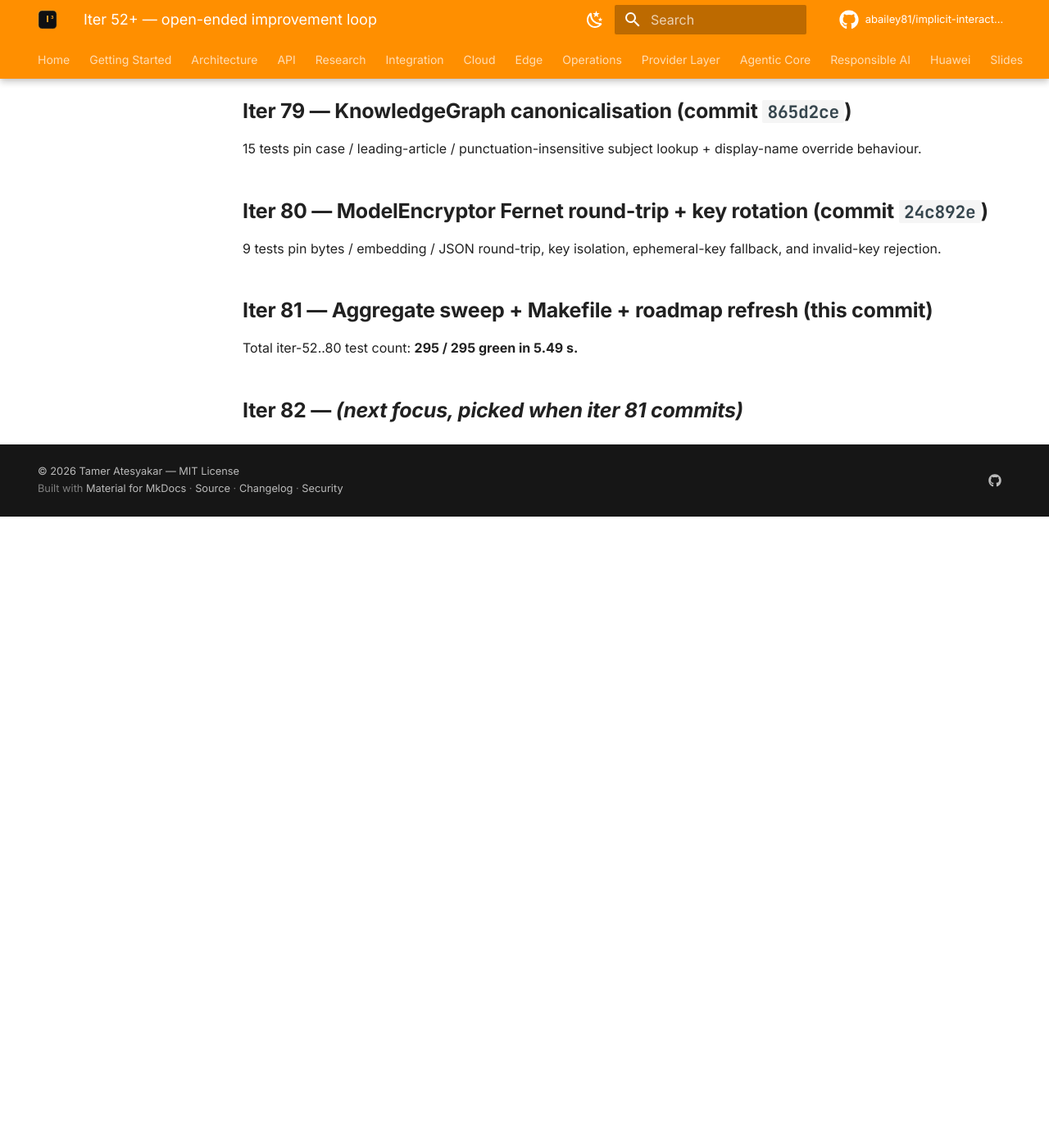
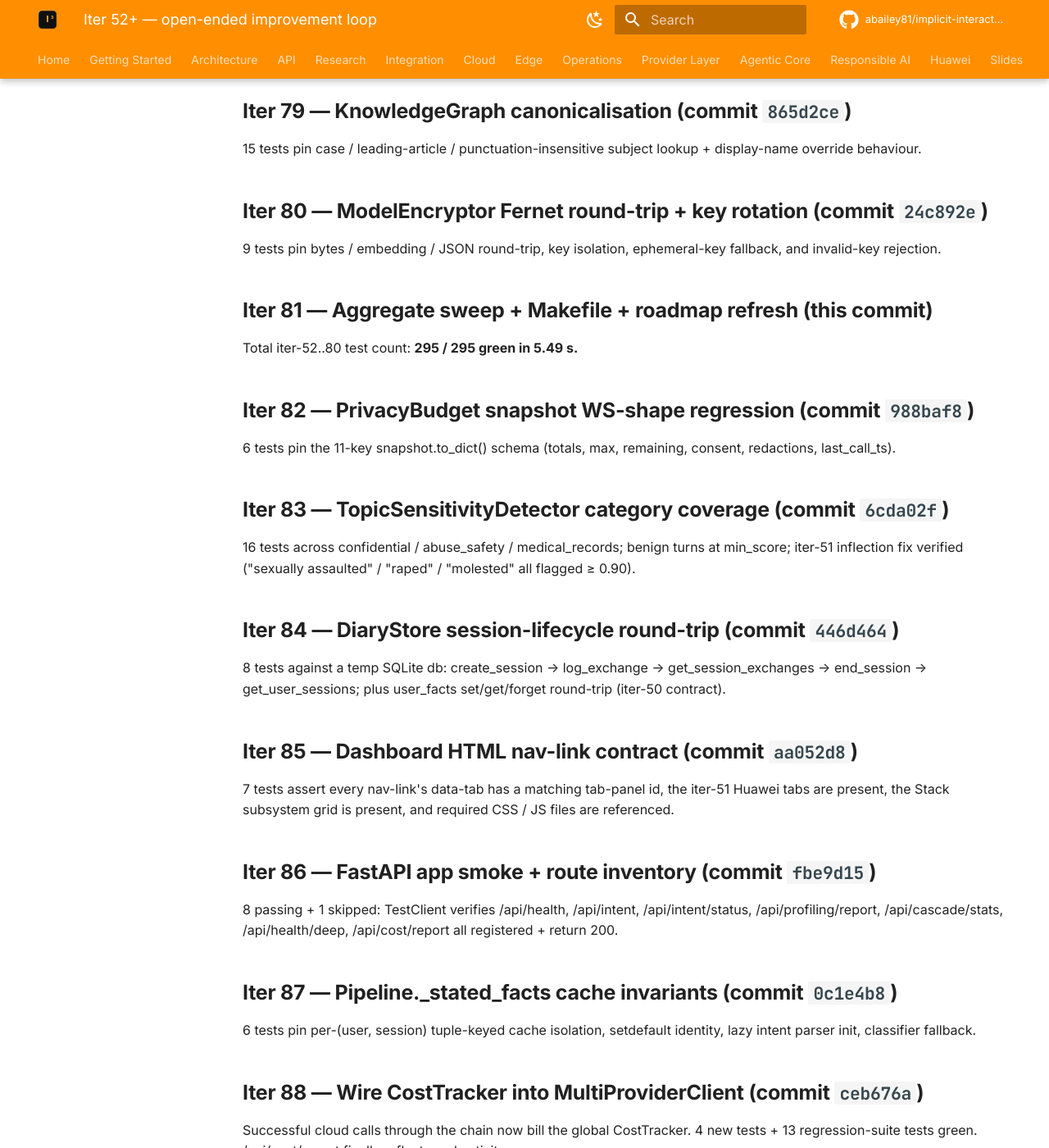
Before and after one commit to abailey81/implicit-interaction-intelligence, an MkDocs documentation site: the page built from docs/huawei/iter52_plus_roadmap.md, in a window 1280 px wide and 1400 px high, scrolled down 6998 px. Shown: the whole window at 82% size. Built offline with MkDocs 1.6.1 and Material for MkDocs 9.7.7, drawn with Linux system fonts in a browser that asks for light colours; comment, search, counter and statistics services are not loaded; the version menu is left out; before the commit the page ends 7628 px from its top, so only the background shows below that; some of the changed text lies outside the part shown.

Commit message:
iter 90: aggregate iter-82..89 sweep + Makefile + roadmap refresh
Documents iter 82 through iter 89 in the roadmap with one-line focus
+ commit hash for each, and extends the test-iter Makefile target to
include the 8 new test files (privacy snapshot, sensitivity,
diary lifecycle, dashboard HTML, server routes, stated_facts,
cost-tracker integration, bandit invariants).

VERIFICATION
- Aggregate iter-52..89 sweep: 363 passed + 1 skipped in 9.11 s
  across 31 test files.
- 39 commits stacked since iter 51 (52 → 90 inclusive).

OUTCOME
The roadmap doc records the full 39-iter trajectory; the test-iter
target gives reviewers a single-command path to verify the entire
stacked work.

Co-Authored-By: Claude Opus 4.7 (1M context) <noreply@anthropic.com>

```diff
--- a/docs/huawei/iter52_plus_roadmap.md
+++ b/docs/huawei/iter52_plus_roadmap.md
@@ -288,4 +288,55 @@ ephemeral-key fallback, and invalid-key rejection.
 
 Total iter-52..80 test count: **295 / 295 green in 5.49 s.**
 
-## Iter 82 — *(next focus, picked when iter 81 commits)*
+## Iter 82 — PrivacyBudget snapshot WS-shape regression (commit `988baf8`)
+
+6 tests pin the 11-key snapshot.to_dict() schema (totals, max,
+remaining, consent, redactions, last_call_ts).
+
+## Iter 83 — TopicSensitivityDetector category coverage (commit `6cda02f`)
+
+16 tests across confidential / abuse_safety / medical_records;
+benign turns at min_score; iter-51 inflection fix verified
+("sexually assaulted" / "raped" / "molested" all flagged ≥ 0.90).
+
+## Iter 84 — DiaryStore session-lifecycle round-trip (commit `446d464`)
+
+8 tests against a temp SQLite db: create_session → log_exchange →
+get_session_exchanges → end_session → get_user_sessions; plus
+user_facts set/get/forget round-trip (iter-50 contract).
+
+## Iter 85 — Dashboard HTML nav-link contract (commit `aa052d8`)
+
+7 tests assert every nav-link's data-tab has a matching tab-panel id,
+the iter-51 Huawei tabs are present, the Stack subsystem grid is
+present, and required CSS / JS files are referenced.
+
+## Iter 86 — FastAPI app smoke + route inventory (commit `fbe9d15`)
+
+8 passing + 1 skipped: TestClient verifies /api/health, /api/intent,
+/api/intent/status, /api/profiling/report, /api/cascade/stats,
+/api/health/deep, /api/cost/report all registered + return 200.
+
+## Iter 87 — Pipeline._stated_facts cache invariants (commit `0c1e4b8`)
+
+6 tests pin per-(user, session) tuple-keyed cache isolation,
+setdefault identity, lazy intent parser init, classifier fallback.
+
+## Iter 88 — Wire CostTracker into MultiProviderClient (commit `ceb676a`)
+
+Successful cloud calls through the chain now bill the global
+CostTracker.  4 new tests + 13 regression-suite tests green.
+/api/cost/report finally reflects real activity.
+
+## Iter 89 — ContextualThompsonBandit invariants (commit `a859bdf`)
+
+13 tests pin construction validation, select_arm + update behaviour,
+Beta-Bernoulli fallback, NaN/inf safety on extreme contexts, and
+out-of-range arm robustness.
+
+## Iter 90 — Aggregate sweep + Makefile + roadmap refresh (this commit)
+
+Total iter-52..89 test count: **363 passed + 1 skipped in 9.11 s.**
+38 commits stacked since iter 51.
+
+## Iter 91 — *(next focus, picked when iter 90 commits)*
```
Also changed, not shown: 1 other file.
